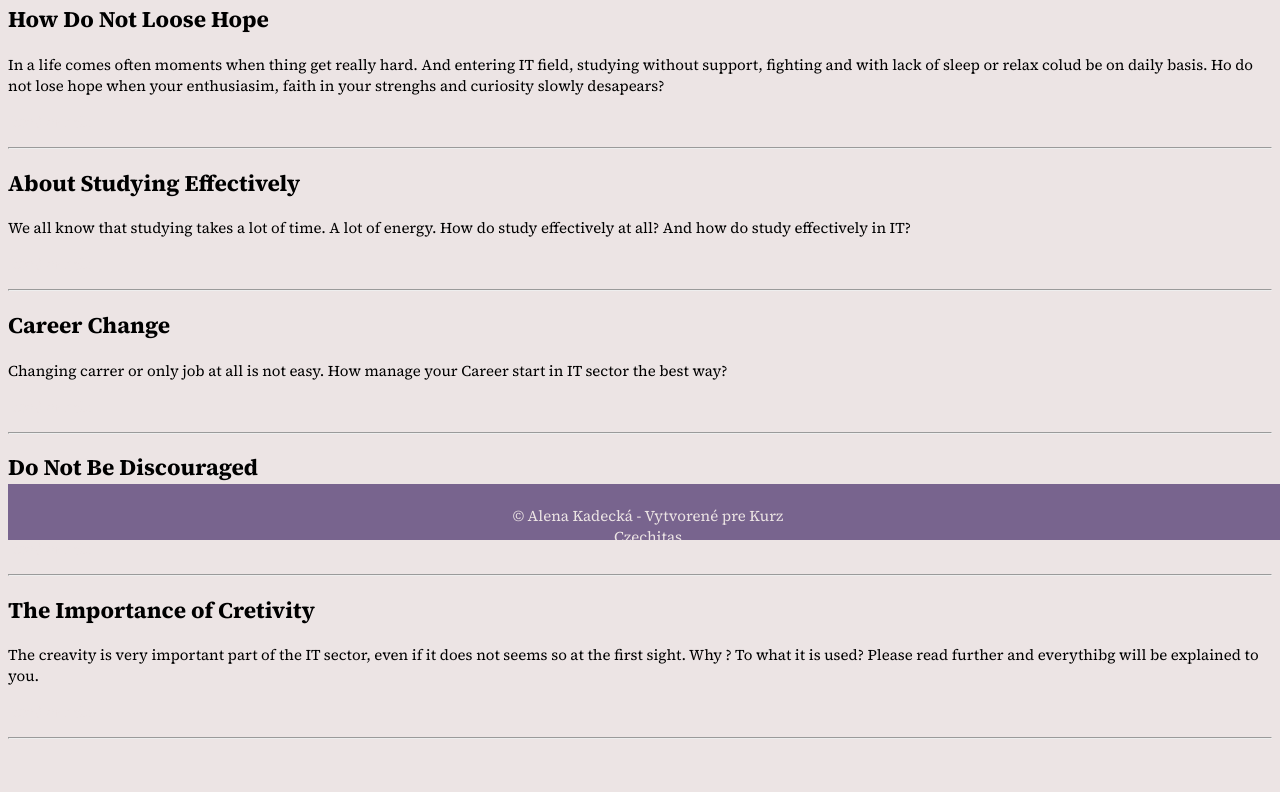
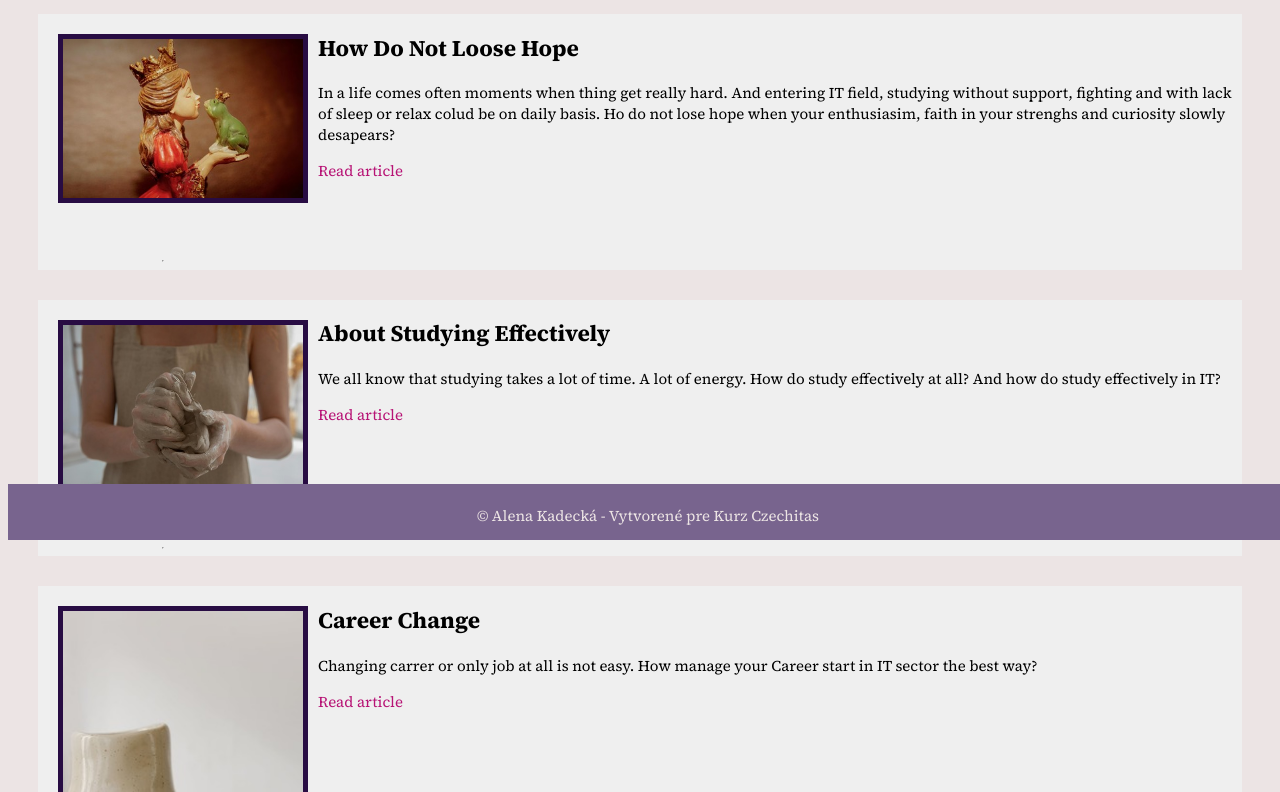
Before and after one commit to alenakadecka/ITenough, an Eleventy site: page blog.html in a window 1280 px wide. Shown: the part 260-1052 px from the top of the page. Before the commit the page ends 1007 px from the top, so only its background shows below. Built offline with nearby package versions, Linux system fonts and the light colour scheme; Eleventy itself is replaced by a stand-in of ours; files that its build step writes are made by us from their sources.

Commit message:
final almost

```diff
--- a/_includes/sablona_main.njk
+++ b/_includes/sablona_main.njk
@@ -41,6 +41,6 @@
 
 <div class="footer">
 <p>
-© Alena Kadecká - Vytvorené pre Kurz <a href="https://www.czechitas.cz"> <br>Czechitas</a>
+© Alena Kadecká - Vytvorené pre Kurz <a href="https://www.czechitas.cz"> Czechitas</a>
 </p></div>
 </html>
--- a/blog.html
+++ b/blog.html
@@ -7,12 +7,18 @@ title: IT Enought Blog
     <h1>Blog</h1>
 
 {% for prispevek in collections.blog %}
+<div class="clanok">
+    <img src="/images/blog/{{ prispevek.data.foto }}" alt="{{ prispevek.data.alt }}">
 
-<h2>{{ prispevek.data.title }}</h2>
-<p>{{ prispevek.data.perex }}</p>
-<p><a href="{{ prispevek.url }}">Read article</a></p>
-<hr>
-
+    <div class="clanok_popis">
+        <h2>{{ prispevek.data.title }}</h2>
+        <p>{{ prispevek.data.perex }}</p>
+        <p><a href="{{ prispevek.url }}">Read article</a></p>
+        </div>
+        <hr>
+</div>
 {% endfor %}
-
+<br>
+<br>
+<br>
 </div>
--- a/blog/Karierastart.md
+++ b/blog/Karierastart.md
@@ -3,7 +3,7 @@ layout: sablona_blog.njk
 title: Career Change
 date: 2023-12-31T17:30
 perex: Changing carrer or only job at all is not easy. How manage your Career start in IT sector the best way?
-foto: careerstart
+foto: careerstart.jpg
 alt: Statue of Venus and flowers on the table
 tags:
 - blog
--- a/css/style.css
+++ b/css/style.css
@@ -86,7 +86,7 @@ header{
           }
 
 
-a{  color:#ECE4E4;
+a{  color:#b50d72f9;
     font-style: normal;
     text-decoration: none;
   }
@@ -115,11 +115,17 @@ h1{
         align-items: baseline;
         height: 70px;
         width: 100%;
-        padding: 3px 7px 10px 3px;
+        padding: 3px 7px 1px 3px;
         position: fixed;
         bottom: 0;
             }
 
+.footer a{
+    color: #ECE4E4;
+}
+.footer a:hover{
+    color:#341c5a
+}
             /*
  **************************************
            VZDELAVANIE
@@ -290,3 +296,28 @@ padding-top: 35px;
          INSPIRATION
  **************************************
 */
+
+
+            /*
+ **************************************
+                BLOG
+ **************************************
+*/
+.clanok{
+
+    display: grid;
+    grid-template-columns: 250px 1fr;
+    gap: 30px;
+    margin: 30px;
+    background-color: #efefef;
+}
+
+.clanok img {
+    width: 250px;
+    height: auto;
+    border: 5px solid #280c43;
+    margin: 20px;
+}
+img:hover {
+    border: 10px solid #ffffff;
+}
```
